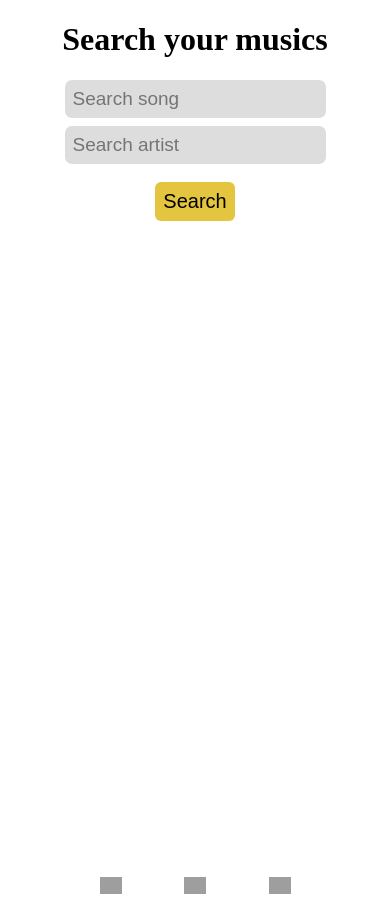
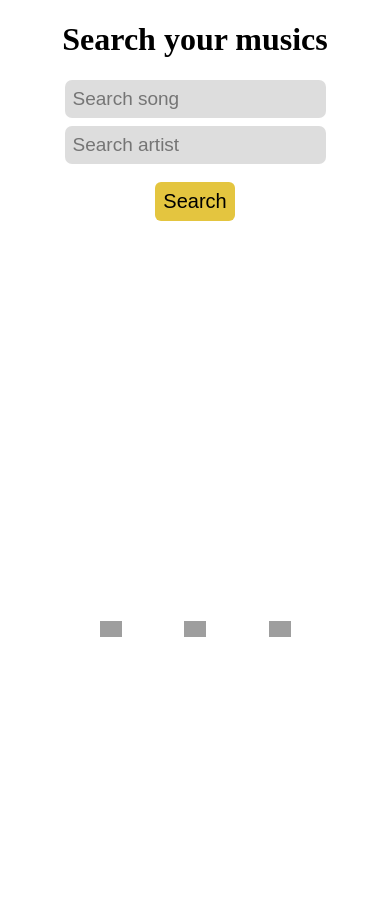
Before and after one commit to gustavonobreza/lyricsOfMusics, a plain HTML site: page src/index.html in a window 390 px wide. After the commit the page ends 844 px from the top, so only its background shows below. Drawn offline with Linux system fonts and the light colour scheme; grey boxes are pictures that could not be loaded.

Commit message:
Update style.css

```diff
--- a/src/styles/style.css
+++ b/src/styles/style.css
@@ -28,7 +28,7 @@ h1 {
     Ubuntu, Cantarell, "Segoe UI", "Helvetica Neue", sans-serif;
   font-size: 20px;
 
-  min-height: 70vh;
+  min-height: 38vh;
   margin-bottom: 6vw;
 }
 
@@ -71,6 +71,7 @@ input[type="text"] {
 }
 
 footer {
+  margin-top: 12px;
   /* display: flex;
   justify-content: space-between; */
   text-align: center;
@@ -83,6 +84,11 @@ footer {
 }
 
 @media only screen and (max-width: 600px) {
+  * {
+    border: 0ch;
+    padding: 0%;
+    box-sizing: border-box;
+  }
   .response {
     width: 270px;
   }
@@ -99,4 +105,7 @@ footer {
     font-size: 20px;
     margin-top: 18px;
   }
+  footer{
+    margin-top: 37px;
+  }
 }
```
